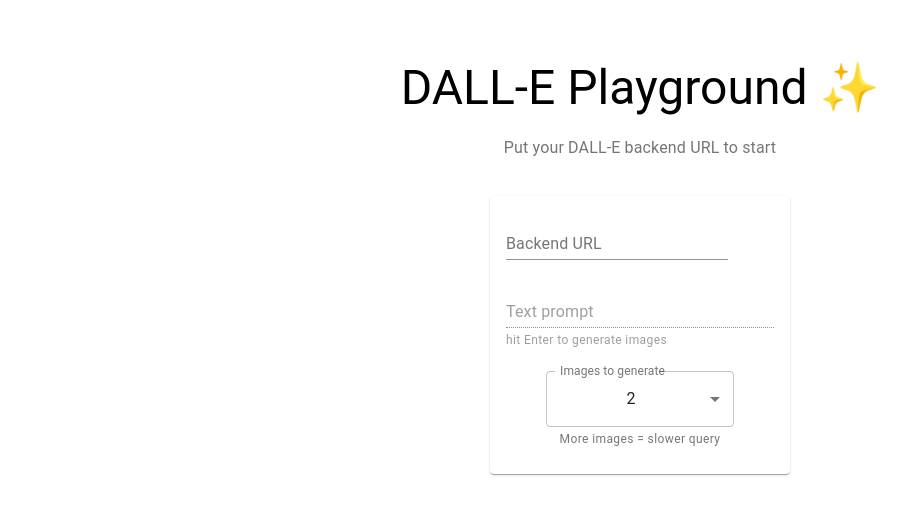
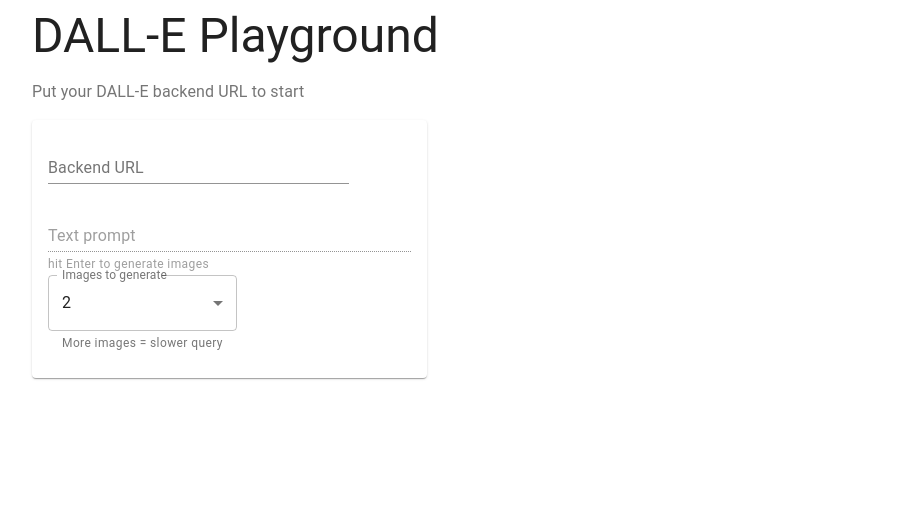
Before and after one commit to saharmor/dalle-playground, a React (Create React App) app in the folder interface/: page / in a window 1280 px wide. Shown: the top 514 px of the page, without its empty margins (0-908 px from the left). Built offline with nearby package versions, Linux system fonts and the light colour scheme.

Commit message:
Use grid for Header and App

```diff
--- a/interface/src/App.tsx
+++ b/interface/src/App.tsx
@@ -9,67 +9,18 @@
   MenuItem,
   Select,
   Typography,
-  createStyles,
+  Container,
+  Grid,
 } from '@material-ui/core';
-import withStyles, { WithStyles } from '@material-ui/core/styles/withStyles';
 
 import { callDalleService } from 'api/backend_api';
 import BackendUrlInput from 'components/BackendUrlInput';
 import GeneratedImageList from 'components/GeneratedImageList';
+import Header from 'components/Header';
 import LoadingSpinner from 'components/LoadingSpinner';
 import TextPromptInput from 'components/TextPromptInput';
 
-const useStyles = () =>
-  createStyles({
-    root: {
-      display: 'flex',
-      width: '100%',
-      flexDirection: 'column',
-      margin: '60px 0px 60px 0px',
-      alignItems: 'center',
-      textAlign: 'center',
-    },
-    title: {
-      marginBottom: '20px',
-    },
-    playgroundSection: {
-      display: 'flex',
-      flex: 1,
-      width: '100%',
-      alignItems: 'flex-start',
-      justifyContent: 'center',
-      marginTop: '20px',
-    },
-    settingsSection: {
-      display: 'flex',
-      flexDirection: 'column',
-      padding: '1em',
-      maxWidth: '300px',
-    },
-    searchQueryCard: {
-      marginBottom: '20px',
-    },
-    imagesPerQueryControl: {
-      marginTop: '20px',
-    },
-    formControl: {
-      margin: '20px',
-      minWidth: 120,
-    },
-    gallery: {
-      display: 'flex',
-      flex: '1',
-      maxWidth: '50%',
-      height: '100%',
-      justifyContent: 'center',
-      alignItems: 'flex-start',
-      padding: '1rem',
-    },
-  });
-
-type Props = WithStyles<typeof useStyles>;
-
-const App: FC<Props> = ({ classes }) => {
+const App: FC = () => {
   const [backendUrl, setBackendUrl] = useState('');
   const [isFetchingImgs, setIsFetchingImgs] = useState(false);
   const [isCheckingBackendEndpoint, setIsCheckingBackendEndpoint] = useState(false);
@@ -124,27 +75,21 @@
   }
 
   return (
-    <div className={classes.root}>
-      <div className={classes.title}>
-        <Typography variant="h3">
-          DALL-E Playground{' '}
-          <span role="img" aria-label="sparks-emoji">
-            ✨
-          </span>
-        </Typography>
-      </div>
-
+    <Container>
+      <Grid container spacing={2}>
+        <Grid item xs={12}>
+          <Header />
+        </Grid>
         {!validBackendUrl && (
-        <div>
+          <Grid item xs={12}>
             <Typography variant="body1" color="textSecondary">
               Put your DALL-E backend URL to start
             </Typography>
-        </div>
+          </Grid>
         )}
 
-      <div className={classes.playgroundSection}>
-        <div className={classes.settingsSection}>
-          <Card className={classes.searchQueryCard}>
+        <Grid item xs={4}>
+          <Card>
             <CardContent>
               <BackendUrlInput
                 setBackendValidUrl={setBackendUrl}
@@ -159,7 +104,7 @@
                 disabled={isFetchingImgs || !validBackendUrl}
               />
 
-              <FormControl className={classes.imagesPerQueryControl} variant="outlined">
+              <FormControl variant="outlined">
                 <InputLabel id="images-per-query-label">Images to generate</InputLabel>
                 <Select
                   labelId="images-per-query-label"
@@ -185,13 +130,17 @@
               Query execution time: {queryTime} sec
             </Typography>
           )}
-        </div>
+        </Grid>
+        <Grid item xs={8}>
           {(generatedImages.length > 0 || apiError || isFetchingImgs) && (
-          <div className={classes.gallery}>{getGalleryContent()}</div>
+            <div>{getGalleryContent()}</div>
           )}
-      </div>
-    </div>
+        </Grid>
+      </Grid>
+    </Container>
   );
 };
 
-export default withStyles(useStyles)(App);
+App.displayName = 'App';
+
+export default App;
--- /dev/null
+++ b/interface/src/components/Header.tsx
@@ -0,0 +1,15 @@
+import React, { FC } from 'react';
+
+import { Typography } from '@material-ui/core';
+
+const Header: FC = () => {
+  return (
+    <Typography variant="h3" color="textPrimary" component="h1">
+      DALL-E Playground
+    </Typography>
+  );
+};
+
+Header.displayName = 'Header';
+
+export default Header;
--- a/interface/src/utils.js
+++ b/interface/src/utils.js
@@ -1,4 +1,4 @@
-export function isValidURL(str) {
+export const isValidURL = (str) => {
   const pattern = new RegExp(
     '^(https?:\\/\\/)?' + // protocol
       '((([a-z\\d]([a-z\\d-]*[a-z\\d])*)\\.)+[a-z]{2,}|' + // domain name
@@ -10,4 +10,21 @@
   ); // fragment locator
 
   return Boolean(pattern.test(str));
-}
+};
+
+export const DEFAULT_BACKEND_URL = 'http://127.0.0.1:8080';
+
+export const DEFAULT_IMAGES_PER_QUERY = 1;
+
+export const DEFAULT_MAX_IMAGES_PER_QUERY_OPTIONS = 9;
+
+export const DEFAULT_QUERY_STRING = 'Apple';
+
+export const PROCESSING_STEPS = [
+  'Generating images',
+  'This requires some fancy calculations',
+  'Still processing',
+  "We promise it's worth the wait",
+  "Hang tight, we're almost there",
+  'Loading results, we swear!',
+];
```
Lines whose indentation alone changed are shown as unchanged.
